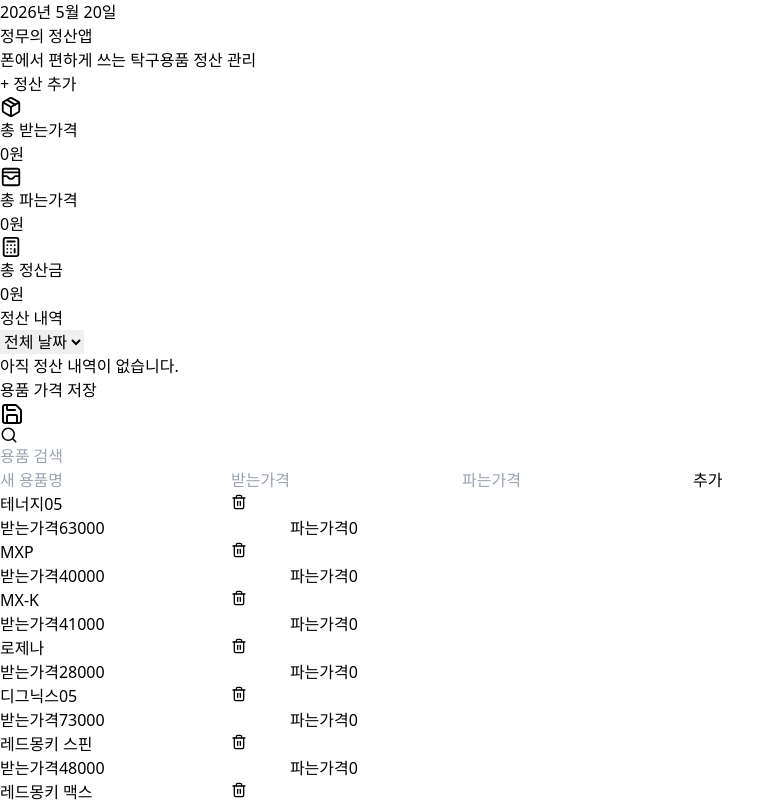
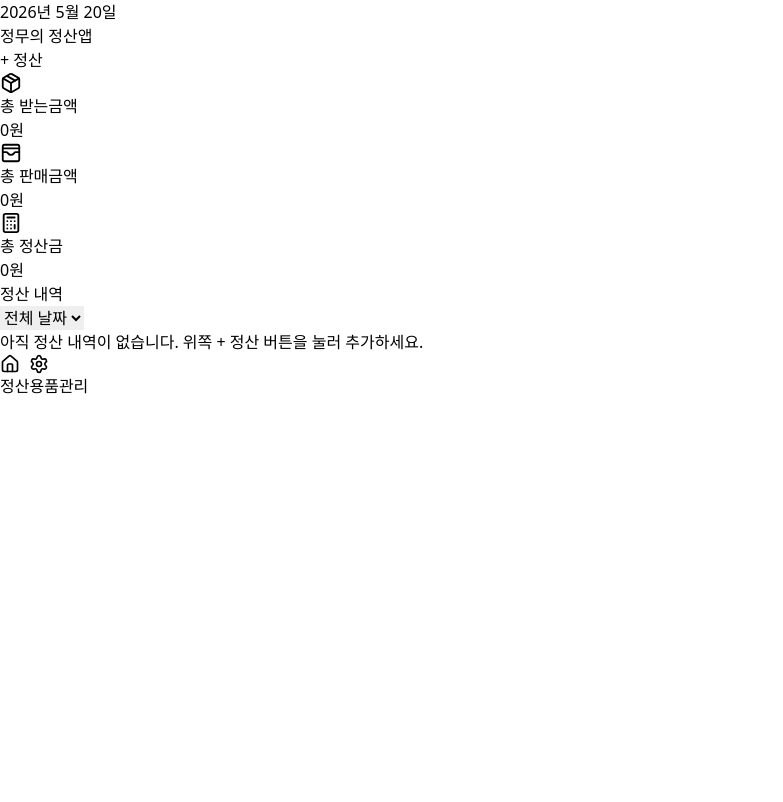
Before and after one commit to hajungmoo/jeongmu-settlement-app, a React (Vite) app: page / in a window 1280 px wide. Shown: the top 802 px of the page, without its empty margins (0-783 px from the left). Built offline with nearby package versions, Linux system fonts and the light colour scheme.

Commit message:
Update App.jsx

```diff
--- a/src/App.jsx
+++ b/src/App.jsx
@@ -1,6 +1,17 @@
-
 import React, { useEffect, useMemo, useState } from "react";
-import { Trash2, Search, Download, Upload, Save, Package, Calculator, WalletCards } from "lucide-react";
+import {
+  Calculator,
+  Download,
+  Home,
+  Package,
+  Plus,
+  Save,
+  Search,
+  Settings,
+  Trash2,
+  Upload,
+  WalletCards,
+} from "lucide-react";
 
 const defaultProducts = [
   { id: 1, name: "테너지05", buyPrice: 63000, sellPrice: 0 },
@@ -28,8 +39,8 @@ const defaultProducts = [
   { id: 23, name: "고급 라켓", buyPrice: 350000, sellPrice: 0 },
 ];
 
+const storageKey = "jeongmu-settlement-v2";
 const today = () => new Date().toISOString().slice(0, 10);
-const storageKey = "jeongmu-settlement-v1";
 
 function won(value) {
   return Number(value || 0).toLocaleString("ko-KR") + "원";
@@ -42,6 +53,7 @@ function koreanDate(value) {
 }
 
 export default function App() {
+  const [tab, setTab] = useState("settlement");
   const [products, setProducts] = useState(defaultProducts);
   const [orders, setOrders] = useState([]);
   const [search, setSearch] = useState("");
@@ -67,49 +79,88 @@ export default function App() {
 
   const productMap = useMemo(() => Object.fromEntries(products.map((p) => [p.name, p])), [products]);
 
-  const calculatedOrders = useMemo(() => orders.map((order) => {
+  const calculatedOrders = useMemo(() => {
+    return orders.map((order) => {
       const product = productMap[order.productName] || {};
       const qty = Number(order.qty || 0);
       const buyPrice = Number(product.buyPrice || 0);
       const sellPrice = Number(product.sellPrice || 0);
-    return { ...order, buyPrice, sellPrice, totalBuy: buyPrice * qty, totalSell: sellPrice * qty, profit: (sellPrice - buyPrice) * qty };
-  }), [orders, productMap]);
+      const totalBuy = buyPrice * qty;
+      const totalSell = sellPrice * qty;
+      return { ...order, buyPrice, sellPrice, totalBuy, totalSell, profit: totalSell - totalBuy };
+    });
+  }, [orders, productMap]);
 
-  const dates = useMemo(() => Array.from(new Set(calculatedOrders.map((o) => o.date))).sort().reverse(), [calculatedOrders]);
-  const visibleOrders = dateFilter === "all" ? calculatedOrders : calculatedOrders.filter((o) => o.date === dateFilter);
+  const dates = useMemo(() => {
+    return Array.from(new Set(calculatedOrders.map((order) => order.date))).sort().reverse();
+  }, [calculatedOrders]);
 
-  const totals = useMemo(() => visibleOrders.reduce((acc, o) => ({
-    totalBuy: acc.totalBuy + o.totalBuy,
-    totalSell: acc.totalSell + o.totalSell,
-    profit: acc.profit + o.profit,
-  }), { totalBuy: 0, totalSell: 0, profit: 0 }), [visibleOrders]);
+  const visibleOrders = useMemo(() => {
+    if (dateFilter === "all") return calculatedOrders;
+    return calculatedOrders.filter((order) => order.date === dateFilter);
+  }, [calculatedOrders, dateFilter]);
 
-  const filteredProducts = products.filter((p) => p.name.toLowerCase().includes(search.toLowerCase()));
+  const totals = useMemo(() => {
+    return visibleOrders.reduce(
+      (acc, order) => ({
+        totalBuy: acc.totalBuy + order.totalBuy,
+        totalSell: acc.totalSell + order.totalSell,
+        profit: acc.profit + order.profit,
+      }),
+      { totalBuy: 0, totalSell: 0, profit: 0 }
+    );
+  }, [visibleOrders]);
+
+  const filteredProducts = products.filter((product) =>
+    product.name.toLowerCase().includes(search.toLowerCase())
+  );
 
   function addOrder() {
-    setOrders((prev) => [{ id: Date.now(), date: today(), buyer: "", productName: products[0]?.name || "", qty: 1 }, ...prev]);
+    setOrders((prev) => [
+      {
+        id: Date.now(),
+        date: today(),
+        buyer: "",
+        productName: products[0]?.name || "",
+        qty: 1,
+      },
+      ...prev,
+    ]);
+    setTab("settlement");
   }
 
   function updateOrder(id, key, value) {
-    setOrders((prev) => prev.map((o) => o.id === id ? { ...o, [key]: value } : o));
+    setOrders((prev) => prev.map((order) => (order.id === id ? { ...order, [key]: value } : order)));
   }
 
   function deleteOrder(id) {
-    setOrders((prev) => prev.filter((o) => o.id !== id));
+    setOrders((prev) => prev.filter((order) => order.id !== id));
   }
 
   function addProduct() {
     if (!newProduct.name.trim()) return;
-    setProducts((prev) => [...prev, { id: Date.now(), name: newProduct.name.trim(), buyPrice: Number(newProduct.buyPrice || 0), sellPrice: Number(newProduct.sellPrice || 0) }]);
+    setProducts((prev) => [
+      ...prev,
+      {
+        id: Date.now(),
+        name: newProduct.name.trim(),
+        buyPrice: Number(newProduct.buyPrice || 0),
+        sellPrice: Number(newProduct.sellPrice || 0),
+      },
+    ]);
     setNewProduct({ name: "", buyPrice: "", sellPrice: "" });
   }
 
   function updateProduct(id, key, value) {
-    setProducts((prev) => prev.map((p) => p.id === id ? { ...p, [key]: key === "name" ? value : Number(value || 0) } : p));
+    setProducts((prev) =>
+      prev.map((product) =>
+        product.id === id ? { ...product, [key]: key === "name" ? value : Number(value || 0) } : product
+      )
+    );
   }
 
   function deleteProduct(id) {
-    setProducts((prev) => prev.filter((p) => p.id !== id));
+    setProducts((prev) => prev.filter((product) => product.id !== id));
   }
 
   function downloadBackup() {
@@ -139,109 +190,281 @@ export default function App() {
   }
 
   return (
-    <main className="min-h-screen bg-gradient-to-br from-violet-100 via-pink-50 to-sky-100 p-3 text-slate-900 sm:p-5">
-      <div className="mx-auto max-w-6xl space-y-4">
-        <section className="rounded-[2rem] bg-white/90 p-5 shadow-xl backdrop-blur">
-          <p className="text-sm font-bold text-violet-500">{koreanDate(today())}</p>
-          <div className="mt-1 flex flex-col gap-3 sm:flex-row sm:items-end sm:justify-between">
+    <main className="min-h-screen bg-slate-100 text-slate-900">
+      <div className="mx-auto max-w-5xl pb-24">
+        <header className="sticky top-0 z-20 border-b border-slate-200 bg-white/90 px-4 py-4 backdrop-blur">
+          <div className="flex items-center justify-between gap-3">
             <div>
-              <h1 className="text-3xl font-black tracking-tight text-violet-700">정무의 정산앱</h1>
-              <p className="mt-1 text-sm text-slate-500">폰에서 편하게 쓰는 탁구용품 정산 관리</p>
+              <p className="text-xs font-bold text-violet-500">{koreanDate(today())}</p>
+              <h1 className="text-2xl font-black tracking-tight text-slate-900">정무의 정산앱</h1>
             </div>
-            <button onClick={addOrder} className="rounded-2xl bg-violet-600 px-5 py-3 font-black text-white shadow-lg shadow-violet-200">+ 정산 추가</button>
+            <button
+              onClick={addOrder}
+              className="rounded-2xl bg-violet-600 px-4 py-3 text-sm font-black text-white shadow-lg shadow-violet-200"
+            >
+              + 정산
+            </button>
           </div>
+        </header>
+
+        <div className="space-y-4 p-4">
+          {tab === "settlement" ? (
+            <SettlementTab
+              totals={totals}
+              dates={dates}
+              dateFilter={dateFilter}
+              setDateFilter={setDateFilter}
+              visibleOrders={visibleOrders}
+              products={products}
+              updateOrder={updateOrder}
+              deleteOrder={deleteOrder}
+            />
+          ) : (
+            <ProductTab
+              products={products}
+              filteredProducts={filteredProducts}
+              search={search}
+              setSearch={setSearch}
+              newProduct={newProduct}
+              setNewProduct={setNewProduct}
+              addProduct={addProduct}
+              updateProduct={updateProduct}
+              deleteProduct={deleteProduct}
+              downloadBackup={downloadBackup}
+              uploadBackup={uploadBackup}
+            />
+          )}
+        </div>
+      </div>
+
+      <nav className="fixed bottom-0 left-0 right-0 z-30 border-t border-slate-200 bg-white/95 px-4 py-3 backdrop-blur">
+        <div className="mx-auto grid max-w-md grid-cols-2 gap-2">
+          <TabButton active={tab === "settlement"} onClick={() => setTab("settlement")} icon={<Home size={20} />} label="정산" />
+          <TabButton active={tab === "products"} onClick={() => setTab("products")} icon={<Settings size={20} />} label="용품관리" />
+        </div>
+      </nav>
+    </main>
+  );
+}
+
+function SettlementTab({ totals, dates, dateFilter, setDateFilter, visibleOrders, products, updateOrder, deleteOrder }) {
+  return (
+    <>
+      <section className="grid grid-cols-1 gap-3 sm:grid-cols-3">
+        <SummaryCard icon={<Package size={22} />} title="총 받는금액" value={won(totals.totalBuy)} />
+        <SummaryCard icon={<WalletCards size={22} />} title="총 판매금액" value={won(totals.totalSell)} />
+        <SummaryCard icon={<Calculator size={22} />} title="총 정산금" value={won(totals.profit)} highlight />
       </section>
 
-        <section className="grid grid-cols-1 gap-3 sm:grid-cols-3">
-          <SummaryCard icon={<Package size={22} />} title="총 받는가격" value={won(totals.totalBuy)} color="from-blue-500 to-sky-500" />
-          <SummaryCard icon={<WalletCards size={22} />} title="총 파는가격" value={won(totals.totalSell)} color="from-pink-500 to-rose-500" />
-          <SummaryCard icon={<Calculator size={22} />} title="총 정산금" value={won(totals.profit)} color="from-emerald-500 to-teal-500" />
-        </section>
-
-        <section className="rounded-[2rem] bg-white p-4 shadow-xl">
-          <div className="mb-3 flex flex-col gap-2 sm:flex-row sm:items-center sm:justify-between">
-            <h2 className="text-xl font-black">정산 내역</h2>
-            <select value={dateFilter} onChange={(e) => setDateFilter(e.target.value)} className="rounded-2xl border border-slate-200 px-3 py-2 text-sm">
+      <section className="rounded-[1.7rem] bg-white p-4 shadow-sm">
+        <div className="mb-4 flex items-center justify-between gap-2">
+          <h2 className="text-lg font-black">정산 내역</h2>
+          <select
+            value={dateFilter}
+            onChange={(e) => setDateFilter(e.target.value)}
+            className="rounded-2xl border border-slate-200 bg-slate-50 px-3 py-2 text-sm outline-none"
+          >
             <option value="all">전체 날짜</option>
-              {dates.map((date) => <option key={date} value={date}>{koreanDate(date)}</option>)}
+            {dates.map((date) => (
+              <option key={date} value={date}>{koreanDate(date)}</option>
+            ))}
           </select>
         </div>
 
         <div className="space-y-3">
-            {visibleOrders.length === 0 && <div className="rounded-3xl bg-slate-50 p-6 text-center text-sm text-slate-500">아직 정산 내역이 없습니다.</div>}
+          {visibleOrders.length === 0 && (
+            <div className="rounded-3xl bg-slate-50 p-8 text-center text-sm text-slate-500">
+              아직 정산 내역이 없습니다. 위쪽 + 정산 버튼을 눌러 추가하세요.
+            </div>
+          )}
+
           {visibleOrders.map((order) => (
-              <div key={order.id} className="rounded-3xl border border-slate-100 bg-gradient-to-br from-white to-slate-50 p-4 shadow-sm">
-                <div className="mb-3 grid grid-cols-1 gap-2 sm:grid-cols-3">
-                  <input type="date" value={order.date} onChange={(e) => updateOrder(order.id, "date", e.target.value)} className="rounded-2xl border border-slate-200 px-3 py-3" />
-                  <input value={order.buyer} onChange={(e) => updateOrder(order.id, "buyer", e.target.value)} placeholder="시킨사람" className="rounded-2xl border border-slate-200 px-3 py-3" />
-                  <button onClick={() => deleteOrder(order.id)} className="rounded-2xl bg-rose-100 px-3 py-3 font-bold text-rose-600 sm:ml-auto">삭제</button>
+            <article key={order.id} className="rounded-3xl border border-slate-100 bg-slate-50 p-4">
+              <div className="mb-3 flex items-center justify-between gap-2">
+                <input
+                  type="date"
+                  value={order.date}
+                  onChange={(e) => updateOrder(order.id, "date", e.target.value)}
+                  className="rounded-2xl border border-slate-200 bg-white px-3 py-2 text-sm outline-none"
+                />
+                <button onClick={() => deleteOrder(order.id)} className="rounded-2xl bg-rose-100 px-3 py-2 text-sm font-bold text-rose-600">
+                  삭제
+                </button>
               </div>
-                <div className="grid grid-cols-1 gap-2 sm:grid-cols-[1.4fr_0.6fr]">
-                  <select value={order.productName} onChange={(e) => updateOrder(order.id, "productName", e.target.value)} className="rounded-2xl border border-slate-200 px-3 py-3">
-                    {products.map((p) => <option key={p.id} value={p.name}>{p.name}</option>)}
+
+              <div className="grid grid-cols-1 gap-2 sm:grid-cols-3">
+                <input
+                  value={order.buyer}
+                  onChange={(e) => updateOrder(order.id, "buyer", e.target.value)}
+                  placeholder="시킨사람"
+                  className="rounded-2xl border border-slate-200 bg-white px-3 py-3 outline-none"
+                />
+                <select
+                  value={order.productName}
+                  onChange={(e) => updateOrder(order.id, "productName", e.target.value)}
+                  className="rounded-2xl border border-slate-200 bg-white px-3 py-3 outline-none sm:col-span-1"
+                >
+                  {products.map((product) => (
+                    <option key={product.id} value={product.name}>{product.name}</option>
+                  ))}
                 </select>
-                  <input type="number" value={order.qty} onChange={(e) => updateOrder(order.id, "qty", e.target.value)} className="rounded-2xl border border-slate-200 px-3 py-3 text-center" placeholder="수량" />
+                <input
+                  type="number"
+                  value={order.qty}
+                  onChange={(e) => updateOrder(order.id, "qty", e.target.value)}
+                  placeholder="수량"
+                  className="rounded-2xl border border-slate-200 bg-white px-3 py-3 text-center outline-none"
+                />
               </div>
+
               <div className="mt-3 grid grid-cols-2 gap-2 text-sm sm:grid-cols-5">
-                  <Info label="받는가격" value={won(order.buyPrice)} color="bg-blue-50 text-blue-700" />
-                  <Info label="파는가격" value={won(order.sellPrice)} color="bg-pink-50 text-pink-700" />
-                  <Info label="총받는가격" value={won(order.totalBuy)} color="bg-slate-100 text-slate-700" />
-                  <Info label="총파는가격" value={won(order.totalSell)} color="bg-violet-50 text-violet-700" />
-                  <Info label="정산금" value={won(order.profit)} color="bg-emerald-50 text-emerald-700" />
+                <Info label="받는가격" value={won(order.buyPrice)} />
+                <Info label="판매가격" value={won(order.sellPrice)} />
+                <Info label="총받는가격" value={won(order.totalBuy)} />
+                <Info label="총판매금액" value={won(order.totalSell)} />
+                <Info label="정산금" value={won(order.profit)} green />
               </div>
-              </div>
+            </article>
           ))}
         </div>
       </section>
+    </>
+  );
+}
 
-        <section className="rounded-[2rem] bg-white p-4 shadow-xl">
-          <div className="mb-3 flex items-center justify-between">
-            <h2 className="text-xl font-black">용품 가격 저장</h2>
+function ProductTab({ products, filteredProducts, search, setSearch, newProduct, setNewProduct, addProduct, updateProduct, deleteProduct, downloadBackup, uploadBackup }) {
+  return (
+    <>
+      <section className="rounded-[1.7rem] bg-white p-4 shadow-sm">
+        <div className="mb-4 flex items-center justify-between">
+          <div>
+            <h2 className="text-lg font-black">용품 가격 관리</h2>
+            <p className="text-xs text-slate-500">총 {products.length}개 용품 저장됨</p>
+          </div>
           <Save className="text-violet-600" />
         </div>
+
         <div className="mb-3 flex items-center gap-2 rounded-2xl bg-slate-100 px-3 py-2">
           <Search size={18} className="text-slate-400" />
-            <input value={search} onChange={(e) => setSearch(e.target.value)} placeholder="용품 검색" className="w-full bg-transparent text-sm outline-none" />
+          <input
+            value={search}
+            onChange={(e) => setSearch(e.target.value)}
+            placeholder="용품 검색"
+            className="w-full bg-transparent text-sm outline-none"
+          />
         </div>
-          <div className="mb-4 grid grid-cols-1 gap-2 sm:grid-cols-[1fr_0.7fr_0.7fr_auto]">
-            <input value={newProduct.name} onChange={(e) => setNewProduct({ ...newProduct, name: e.target.value })} placeholder="새 용품명" className="rounded-2xl border border-slate-200 px-3 py-3" />
-            <input value={newProduct.buyPrice} onChange={(e) => setNewProduct({ ...newProduct, buyPrice: e.target.value })} type="number" placeholder="받는가격" className="rounded-2xl border border-slate-200 px-3 py-3" />
-            <input value={newProduct.sellPrice} onChange={(e) => setNewProduct({ ...newProduct, sellPrice: e.target.value })} type="number" placeholder="파는가격" className="rounded-2xl border border-slate-200 px-3 py-3" />
-            <button onClick={addProduct} className="rounded-2xl bg-slate-900 px-4 py-3 font-bold text-white">추가</button>
-          </div>
-          <div className="grid grid-cols-1 gap-2 sm:grid-cols-2 lg:grid-cols-3">
-            {filteredProducts.map((product) => (
-              <div key={product.id} className="rounded-3xl bg-gradient-to-br from-violet-50 to-pink-50 p-3">
-                <div className="mb-2 flex gap-2">
-                  <input value={product.name} onChange={(e) => updateProduct(product.id, "name", e.target.value)} className="w-full rounded-2xl bg-white px-3 py-2 font-bold outline-none" />
-                  <button onClick={() => deleteProduct(product.id)} className="rounded-2xl bg-white px-3 text-rose-500"><Trash2 size={16} /></button>
-                </div>
-                <div className="grid grid-cols-2 gap-2">
-                  <label className="text-xs font-bold text-blue-600">받는가격<input type="number" value={product.buyPrice} onChange={(e) => updateProduct(product.id, "buyPrice", e.target.value)} className="mt-1 w-full rounded-2xl bg-white px-3 py-2 text-slate-900 outline-none" /></label>
-                  <label className="text-xs font-bold text-pink-600">파는가격<input type="number" value={product.sellPrice} onChange={(e) => updateProduct(product.id, "sellPrice", e.target.value)} className="mt-1 w-full rounded-2xl bg-white px-3 py-2 text-slate-900 outline-none" /></label>
-                </div>
-              </div>
-            ))}
+
+        <div className="grid grid-cols-1 gap-2 sm:grid-cols-[1fr_0.7fr_0.7fr_auto]">
+          <input
+            value={newProduct.name}
+            onChange={(e) => setNewProduct({ ...newProduct, name: e.target.value })}
+            placeholder="새 용품명"
+            className="rounded-2xl border border-slate-200 px-3 py-3 outline-none"
+          />
+          <input
+            value={newProduct.buyPrice}
+            onChange={(e) => setNewProduct({ ...newProduct, buyPrice: e.target.value })}
+            type="number"
+            placeholder="받는가격"
+            className="rounded-2xl border border-slate-200 px-3 py-3 outline-none"
+          />
+          <input
+            value={newProduct.sellPrice}
+            onChange={(e) => setNewProduct({ ...newProduct, sellPrice: e.target.value })}
+            type="number"
+            placeholder="판매가격"
+            className="rounded-2xl border border-slate-200 px-3 py-3 outline-none"
+          />
+          <button onClick={addProduct} className="rounded-2xl bg-slate-900 px-4 py-3 font-bold text-white">
+            추가
+          </button>
         </div>
       </section>
 
-        <section className="rounded-[2rem] bg-white p-4 shadow-xl">
-          <h2 className="mb-3 text-xl font-black">백업 / 복원</h2>
+      <section className="grid grid-cols-1 gap-3 sm:grid-cols-2 lg:grid-cols-3">
+        {filteredProducts.map((product) => (
+          <article key={product.id} className="rounded-3xl bg-white p-4 shadow-sm">
+            <div className="mb-3 flex items-center gap-2">
+              <input
+                value={product.name}
+                onChange={(e) => updateProduct(product.id, "name", e.target.value)}
+                className="w-full rounded-2xl bg-slate-50 px-3 py-3 font-bold outline-none"
+              />
+              <button onClick={() => deleteProduct(product.id)} className="rounded-2xl bg-rose-100 p-3 text-rose-600">
+                <Trash2 size={16} />
+              </button>
+            </div>
+            <div className="grid grid-cols-2 gap-2">
+              <label className="text-xs font-bold text-blue-600">
+                받는가격
+                <input
+                  type="number"
+                  value={product.buyPrice}
+                  onChange={(e) => updateProduct(product.id, "buyPrice", e.target.value)}
+                  className="mt-1 w-full rounded-2xl bg-blue-50 px-3 py-3 text-slate-900 outline-none"
+                />
+              </label>
+              <label className="text-xs font-bold text-violet-600">
+                판매가격
+                <input
+                  type="number"
+                  value={product.sellPrice}
+                  onChange={(e) => updateProduct(product.id, "sellPrice", e.target.value)}
+                  className="mt-1 w-full rounded-2xl bg-violet-50 px-3 py-3 text-slate-900 outline-none"
+                />
+              </label>
+            </div>
+          </article>
+        ))}
+      </section>
+
+      <section className="rounded-[1.7rem] bg-white p-4 shadow-sm">
+        <h2 className="mb-3 text-lg font-black">백업 / 복원</h2>
         <div className="grid grid-cols-1 gap-2 sm:grid-cols-2">
-            <button onClick={downloadBackup} className="flex items-center justify-center gap-2 rounded-2xl bg-violet-600 px-4 py-3 font-bold text-white"><Download size={18} /> 백업 파일 다운로드</button>
-            <label className="flex cursor-pointer items-center justify-center gap-2 rounded-2xl bg-slate-900 px-4 py-3 font-bold text-white"><Upload size={18} /> 백업 파일 불러오기<input type="file" accept="application/json" onChange={uploadBackup} className="hidden" /></label>
+          <button onClick={downloadBackup} className="flex items-center justify-center gap-2 rounded-2xl bg-violet-600 px-4 py-3 font-bold text-white">
+            <Download size={18} /> 백업 다운로드
+          </button>
+          <label className="flex cursor-pointer items-center justify-center gap-2 rounded-2xl bg-slate-900 px-4 py-3 font-bold text-white">
+            <Upload size={18} /> 백업 불러오기
+            <input type="file" accept="application/json" onChange={uploadBackup} className="hidden" />
+          </label>
         </div>
-          <p className="mt-2 text-xs text-slate-500">폰/컴퓨터를 같이 쓰려면 백업 파일을 옮겨서 불러오면 됩니다.</p>
       </section>
-      </div>
-    </main>
+    </>
   );
 }
 
-function SummaryCard({ icon, title, value, color }) {
-  return <div className={`rounded-[2rem] bg-gradient-to-br ${color} p-5 text-white shadow-xl`}><div className="mb-3 flex h-11 w-11 items-center justify-center rounded-2xl bg-white/20">{icon}</div><p className="text-sm font-bold opacity-80">{title}</p><p className="mt-1 text-2xl font-black">{value}</p></div>;
+function SummaryCard({ icon, title, value, highlight }) {
+  return (
+    <div className={`rounded-[1.7rem] p-4 shadow-sm ${highlight ? "bg-violet-600 text-white" : "bg-white text-slate-900"}`}>
+      <div className={`mb-3 flex h-10 w-10 items-center justify-center rounded-2xl ${highlight ? "bg-white/20" : "bg-violet-100 text-violet-600"}`}>
+        {icon}
+      </div>
+      <p className={`text-xs font-bold ${highlight ? "text-violet-100" : "text-slate-500"}`}>{title}</p>
+      <p className="mt-1 text-xl font-black">{value}</p>
+    </div>
+  );
 }
 
-function Info({ label, value, color }) {
-  return <div className={`rounded-2xl p-3 ${color}`}><p className="text-xs font-bold opacity-70">{label}</p><p className="mt-1 font-black">{value}</p></div>;
+function Info({ label, value, green }) {
+  return (
+    <div className={`rounded-2xl p-3 ${green ? "bg-emerald-100 text-emerald-700" : "bg-white text-slate-800"}`}>
+      <p className="text-xs font-bold opacity-60">{label}</p>
+      <p className="mt-1 font-black">{value}</p>
+    </div>
+  );
 }
+
+function TabButton({ active, onClick, icon, label }) {
+  return (
+    <button
+      onClick={onClick}
+      className={`flex items-center justify-center gap-2 rounded-2xl px-4 py-3 text-sm font-black transition ${
+        active ? "bg-violet-600 text-white shadow-lg shadow-violet-200" : "bg-slate-100 text-slate-500"
+      }`}
+    >
+      {icon}
+      {label}
+    </button>
+  );
+}
```
Lines whose indentation alone changed are shown as unchanged.
